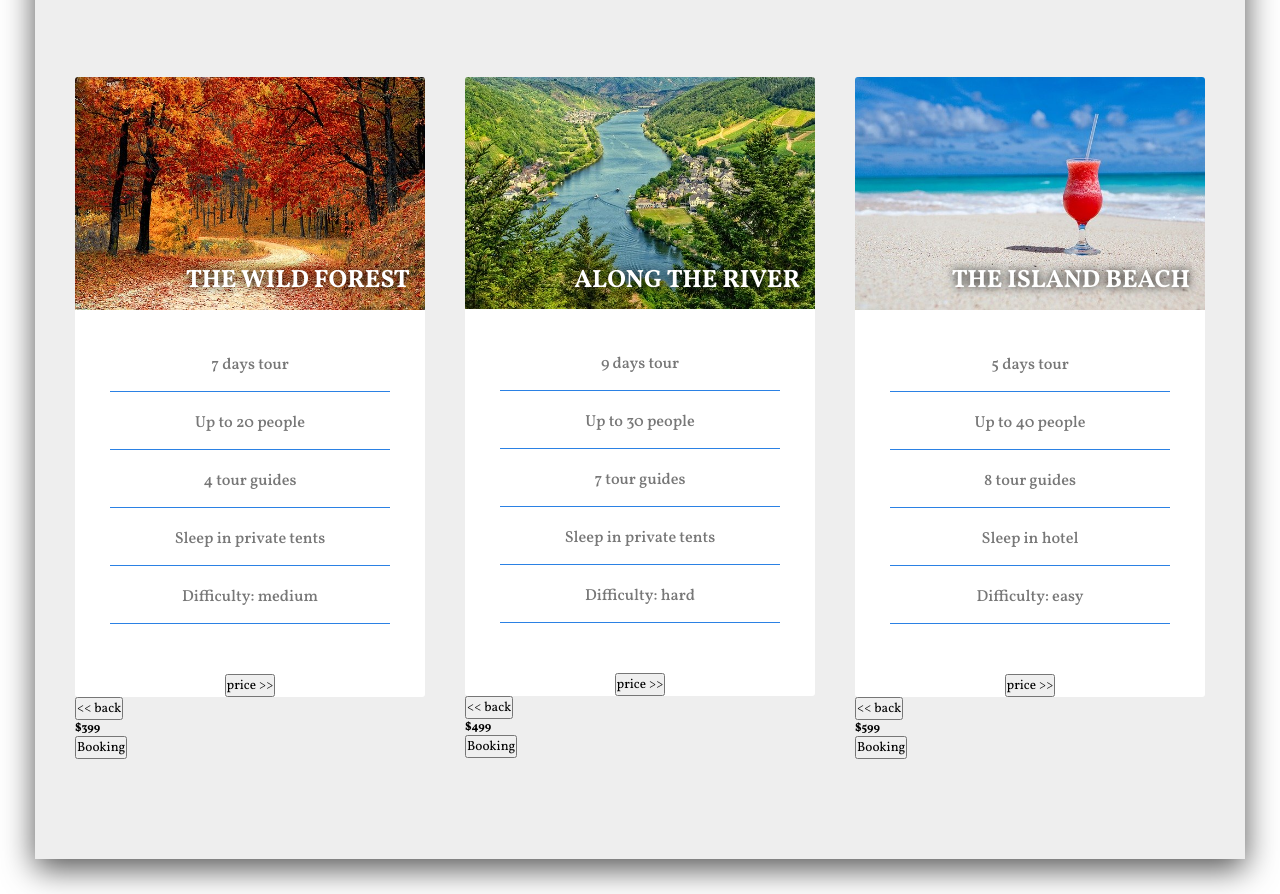
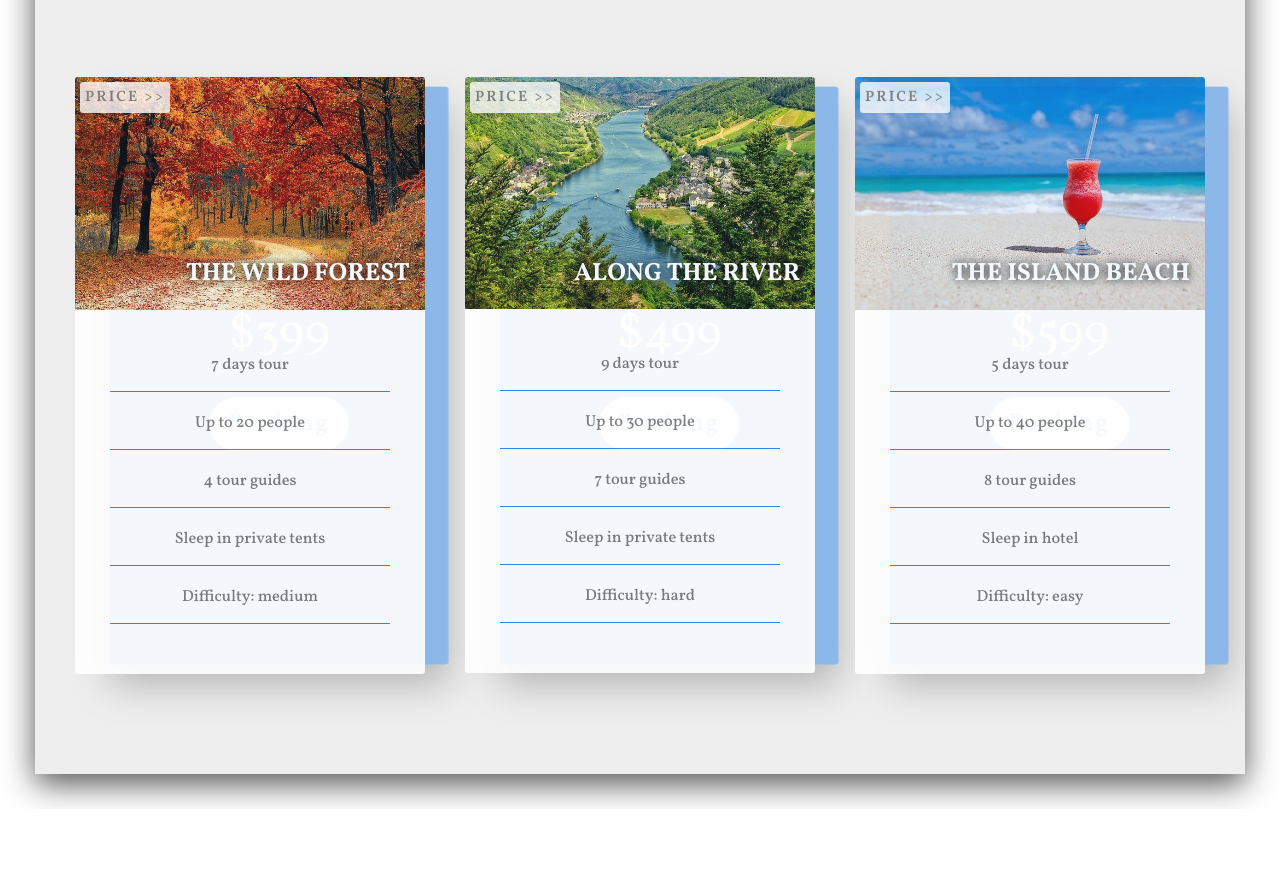
Before and after one commit to vanessalayson/html-css-js-2-travel, a plain HTML site: page index.html in a window 1280 px wide. Shown: the part 929-1823 px from the top of the page. After the commit the page ends 1738 px from the top, so only its background shows below. Drawn offline with Linux system fonts and the light colour scheme.

Commit message:
Tours section 100% complete

```diff
--- a/index.html
+++ b/index.html
@@ -60,7 +60,7 @@
                             price &gt;&gt;
                         </button>
                     </div>
-                    <div class="back-side">
+                    <div class="back-side center">
                         <button class="navigation-button">
                             &lt;&lt; back
                         </button>
@@ -95,7 +95,7 @@
                             price &gt;&gt;
                         </button>
                     </div>
-                    <div class="back-side">
+                    <div class="back-side center">
                         <button class="navigation-button">
                             &lt;&lt; back
                         </button>
@@ -130,7 +130,7 @@
                             price &gt;&gt;
                         </button>
                     </div>
-                    <div class="back-side">
+                    <div class="back-side center">
                         <button class="navigation-button">
                             &lt;&lt; back
                         </button>
--- a/script.js
+++ b/script.js
@@ -0,0 +1,6 @@
+// Tours Section price/back toggle button
+Array.from(document.querySelectorAll(".navigation-button")).forEach(item => {
+    item.onclick = () => {
+        item.parentElement.parentElement.classList.toggle("change");
+    };
+});
--- a/style.css
+++ b/style.css
@@ -182,6 +182,8 @@ html {
 
 .card {
     width: 35rem;
+    position: relative;
+    perspective: 150rem;
 }
 
 .card-image {
@@ -194,6 +196,16 @@ html {
     background-color: var(--white-color);
     border-radius: 0.3rem;
     position: relative;
+    z-index: 10;
+    opacity: 0.9;
+    transition: opacity 0.4s, transform 0.4s, box-shadow 0.4s;
+}
+
+.change > .front-side {
+    transform: translateZ(-5rem) translateX(3rem);
+    box-shadow: 0 2rem 4rem #777;
+    opacity: 0.5;
+    z-index: 0;
 }
 
 .tour-name {
@@ -222,10 +234,57 @@ html {
     padding-bottom: 1.5rem;
 }
 
+.back-side {
+    position: absolute;
+    top: 0;
+    background-color: var(--primary-color);
+    width: 100%;
+    height: 100%;
+    border-radius: 0.3rem;
+    box-shadow: 0 2rem 4rem #777;
+    flex-direction: column;
+    transform: translateZ(-5rem) translateX(3rem);
+    opacity: 0.5;
+    transition: opacity 0.4s, transform 0.4s, box-shadow 0.4s;
+}
 
+.change > .back-side {
+    transform: translateZ(0) translateX(0);
+    box-shadow: 0 0.5rem 2rem #aaa;
+    opacity: 0.9;
+}
 
+.tour-price {
+    font-size: 5rem;
+    font-weight: 300;
+    color: var(--white-color);
+    margin-bottom: 3rem;
+}
 
+.card-button {
+    color: var(--primary-color);
+    background-color: var(--white-color);
+    border: none;
+    font-size: 2.5rem;
+    padding: 1rem 2rem;
+    letter-spacing: 0.2rem;
+    border-radius: 5rem;
+    cursor: pointer;
+}
 
-
-
+.navigation-button {
+    position: absolute;
+    top: 0.5rem;
+    left: 0.5rem;
+    padding: 0.5rem;
+    background-color: rgba(255, 255, 255, 0.8);
+    color: var(--light-grey-color);
+    border-radius: 0.3rem;
+    border: none;
+    font-size: 1.5rem;
+    font-weight: 600;
+    text-transform: uppercase;
+    letter-spacing: 0.2rem;
+    cursor: pointer;
+}
 /* End of Tours Section */
```
